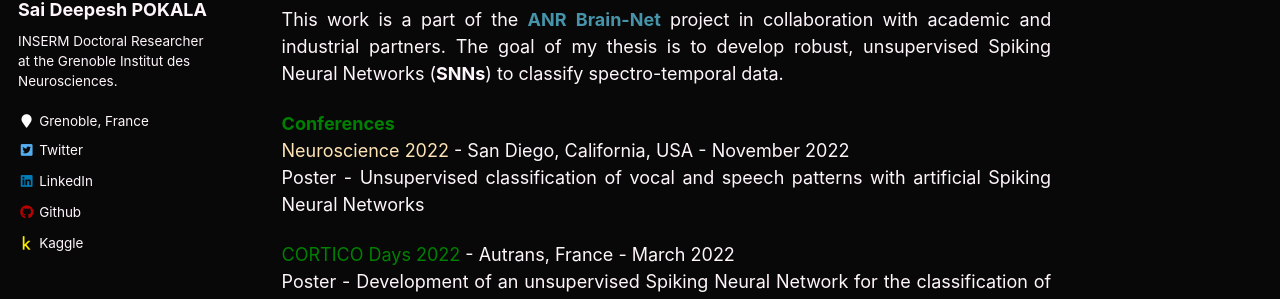
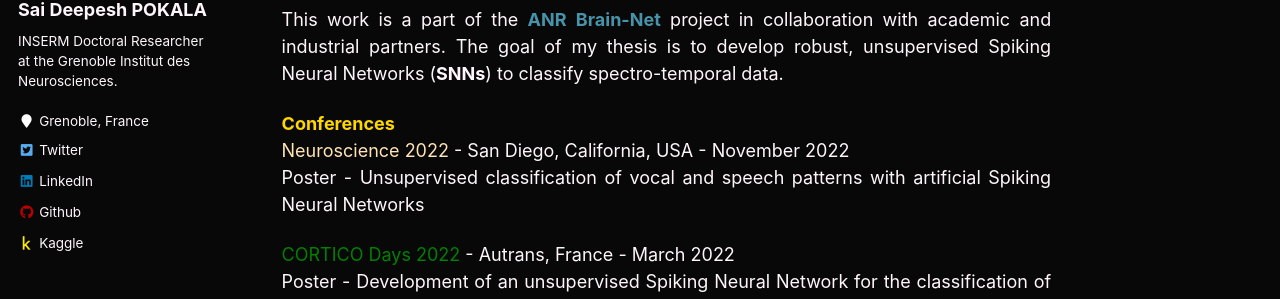
Before and after one commit to saideepesh/saideepesh.github.io, a Jekyll site: the page built from _pages/research.md, in a window 1280 px wide. Shown: the part 304-603 px from the top of the page. Built offline with Jekyll 4.4.1, drawn with Linux system fonts in a browser that asks for light colours.

Commit message:
Update research.md

```diff
--- a/_pages/research.md
+++ b/_pages/research.md
@@ -9,7 +9,7 @@ classes: wide
 
 This work is a part of the [**ANR**](https://anr.fr/en/){:target="_blank" rel="noopener"} [**Brain-Net**](https://sites.google.com/view/brainnet-project/accueil){:target="_blank" rel="noopener"} project in collaboration with academic and industrial partners. The goal of my thesis is to develop robust, unsupervised Spiking Neural Networks (**SNNs**) to classify spectro-temporal data.
 
-<font size="4.5"><span style="color:green"><b>Conferences</b></span></font>
+<font size="4.5"><span style="color:gold"><b>Conferences</b></span></font>
 
 <span style="color:moccasin">Neuroscience 2022</span> - San Diego, California, USA - November 2022\
 Poster - Unsupervised classification of vocal and speech patterns with artificial Spiking Neural Networks
```
